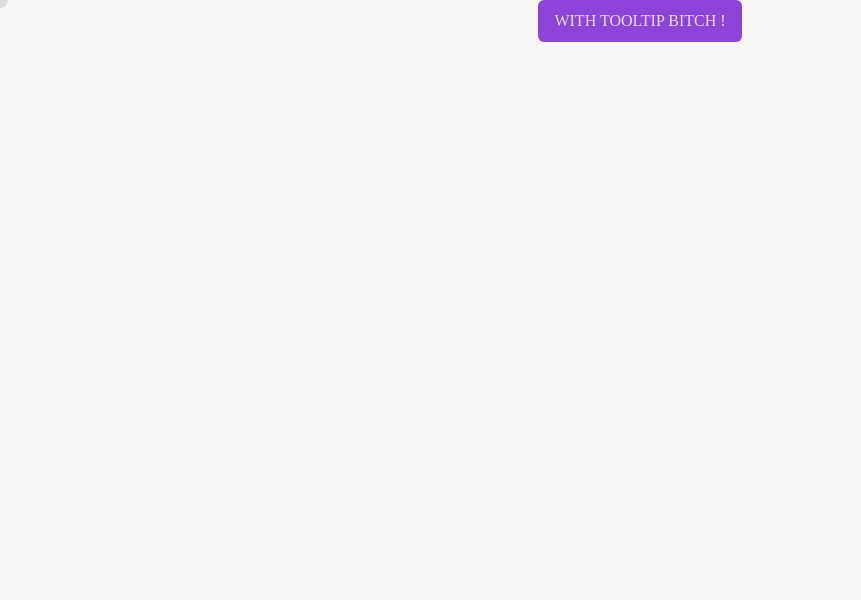
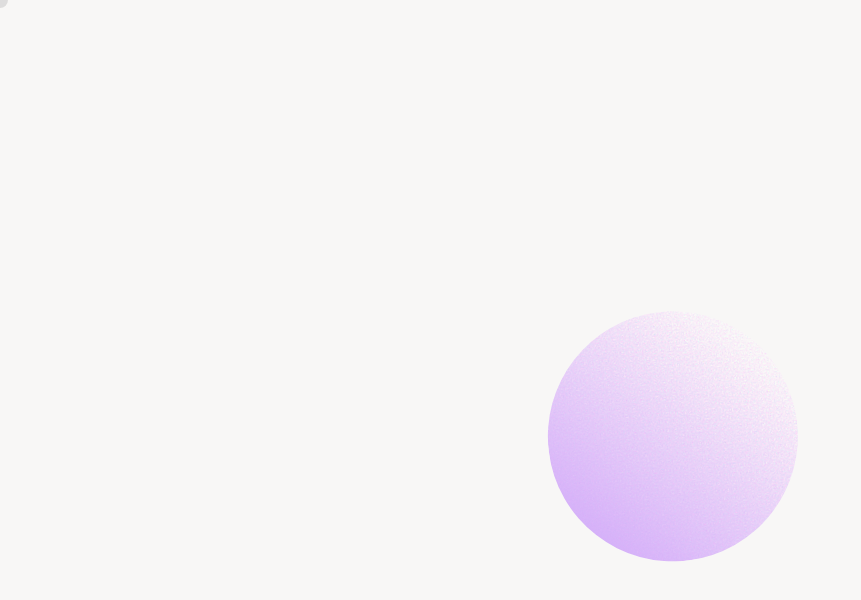
Before and after one commit to DindieWestWood/dimitridrouet.com, a React (Vite) app: page / in a window 1280 px wide. Shown: the top 600 px of the page, without its empty margins (0-861 px from the left). Built offline with nearby package versions, Linux system fonts and the light colour scheme.

Commit message:
Background Circle + rotator effect

```diff
--- a/src/App.tsx
+++ b/src/App.tsx
@@ -1,16 +1,19 @@
-import { useRef } from "react"
-import AnimatedBackground from "./component/animated-background/AnimatedBackground"
-import Button from "./component/button/Button"
-import Cursor, { CursorControl } from "./component/cursor/Cursor"
+import { useRef } from "react";
+import Button from "./component/button/Button";
+import Cursor, { CursorControl } from "./component/cursor/Cursor";
+import BackgroundCircle from "./component/background-circle/background-circle";
+import RotatorEffect from "./component/rotator-effect/rotator-effect";
 
 function App() {
   const cursorRef = useRef<CursorControl>(null);
 
   return (
     <>
-      <AnimatedBackground />
+      <RotatorEffect>
+        <BackgroundCircle />
+      </RotatorEffect>
       <Cursor ref={cursorRef}/>
-      <Button cursorRef={cursorRef} tooltip="Tooltip">With Tooltip Bitch !</Button>
+      {/* <Button cursorRef={cursorRef} tooltip="Tooltip">With Tooltip Bitch !</Button> */}
     </>
   )
 }
--- a/src/assets/scripts/utils.tsx
+++ b/src/assets/scripts/utils.tsx
@@ -4,7 +4,8 @@ import { CursorControl } from "../../component/cursor/Cursor";
 export const CLASSES = {
   BACKGROUND: "background",
   HOVER_EFFECT: "hover-effect",
-  ACTIVE_EFFECT: "active-effect"
+  ACTIVE_EFFECT: "active-effect",
+  BACKGROUND_SHAPE: "background-shape"
 }
 
 export interface Position {
@@ -24,4 +25,8 @@ export interface CursorTriggerProps {
   icon?: string;
 }
 
+export interface BackgroundShapeProps {
+
+}
+
 export const DEFAULT_POSITION: Position = { x: 0, y: 0 }
--- a/src/assets/stylesheets/elevations.scss
+++ b/src/assets/stylesheets/elevations.scss
@@ -1,2 +1,3 @@
 $cursor-elevation: 999;
 $button-elevation: 1;
+$background-shape-elevation: -999;
--- a/src/component/animated-background/AnimatedBackground.scss
+++ /dev/null
@@ -1,7 +0,0 @@
-.anim-bg {
-  position: absolute;
-  inset: 0;
-  z-index: 0;
-  mix-blend-mode: darken;
-  filter: contrast(100%) brightness(100%);
-}
--- /dev/null
+++ b/src/component/background-circle/background-circle.scss
@@ -0,0 +1,3 @@
+.background-circle {
+  border-radius: 50%;
+}
--- /dev/null
+++ b/src/component/background-circle/background-circle.tsx
@@ -0,0 +1,7 @@
+import { BackgroundShapeProps, CLASSES as GENERAL_CLASSES } from "../../assets/scripts/utils";
+import "./background-circle.scss";
+
+export default function BackgroundCircle({ }: BackgroundShapeProps) {
+  const className = 'background-circle';
+  return <div className={`${GENERAL_CLASSES.BACKGROUND_SHAPE} ${className}`}/>;
+}
--- a/src/component/cursor/Cursor.tsx
+++ b/src/component/cursor/Cursor.tsx
@@ -1,7 +1,7 @@
 import { ReactNode, forwardRef, useEffect, useImperativeHandle, useRef, useState } from "react";
 import { DEFAULT_POSITION, Position, Translation } from "../../assets/scripts/utils";
 import "./Cursor.scss";
-import { Back, Power3, gsap } from "gsap";
+import { Back, gsap } from "gsap";
 
 
 const CLASSES = {
--- /dev/null
+++ b/src/component/rotator-effect/rotator-effect.scss
@@ -0,0 +1,12 @@
+.rotator-effect-container {
+
+  .rotator-effect {
+    --rotation: 0deg;
+    --translation: 0rem;
+    transform: rotate(var(--rotation)) translateX(var(--translation));
+
+    .rotator-effect-inner {
+      transform: rotate(calc(var(--rotation) * -1.15));
+    }
+  }
+}
--- /dev/null
+++ b/src/component/rotator-effect/rotator-effect.tsx
@@ -0,0 +1,39 @@
+import { ReactNode, useEffect, useRef } from "react";
+import "./rotator-effect.scss";
+import { Linear, gsap } from "gsap";
+
+const CLASSES = {
+  CONTAINER: "rotator-effect-container",
+  ROTATOR: "rotator-effect",
+  INNER: "rotator-effect-inner",
+}
+
+export interface RotatorEffect {
+  speed?: number;
+  minTranslation?: number;
+  maxTranslation?: number;
+  children?: ReactNode;
+}
+
+export default function RotatorEffect({speed = 1, minTranslation = 2, maxTranslation = 4, children}: RotatorEffect) {
+  const rotatorRef = useRef<HTMLDivElement>(null);
+
+  useEffect(() => {
+    const rotationTimeline = gsap.timeline({ repeat: -1 }).fromTo(rotatorRef.current, { "--rotation": "0deg" }, { duration: (60 / speed), ease: Linear.easeNone, "--rotation": "360deg" });
+    const translationTimeline = gsap.timeline({ repeat: -1, yoyo: true }).fromTo(rotatorRef.current, { "--translation": `${minTranslation}rem` }, { duration: (15 / speed), ease: Linear.easeNone, "--translation": `${maxTranslation}rem` });
+    return () => {
+      rotationTimeline.kill();
+      translationTimeline.kill();
+    };
+  }, []);
+
+  return (
+    <div className={CLASSES.CONTAINER}>
+      <div className={CLASSES.ROTATOR} ref={rotatorRef}>
+        <div className={CLASSES.INNER}>
+          {children}
+        </div>
+      </div>
+    </div>
+  );
+}
--- a/src/style.scss
+++ b/src/style.scss
@@ -1,7 +1,9 @@
 @import "./assets/stylesheets/colors.scss";
-
+@import "./assets/stylesheets/elevations.scss";
 * {
   box-sizing: border-box;
+  -moz-box-sizing: border-box;
+  -webkit-box-sizing: border-box;
   margin: 0;
   padding: 0;
 }
@@ -19,4 +21,17 @@ body {
   display: flex;
   align-items: center;
   justify-content: center;
+  min-height: 100vh;
 }
+
+.background-shape {
+  aspect-ratio: 1 / 1;
+  width: 4rem;
+  height: 4rem;
+  width: 250px;
+  height: 250px;
+  opacity: .3;
+  filter: contrast(150%) brightness(150%);
+  background: linear-gradient(45deg, rgba(91,28,158,1), rgba(140,68,217,0)),
+              url(assets/images/textures/noise.svg);
+}
```
Also changed, not shown: src/component/animated-background/AnimatedBackground.tsx (deleted, +0 -13 lines), src/assets/images/textures/noise.svg.
